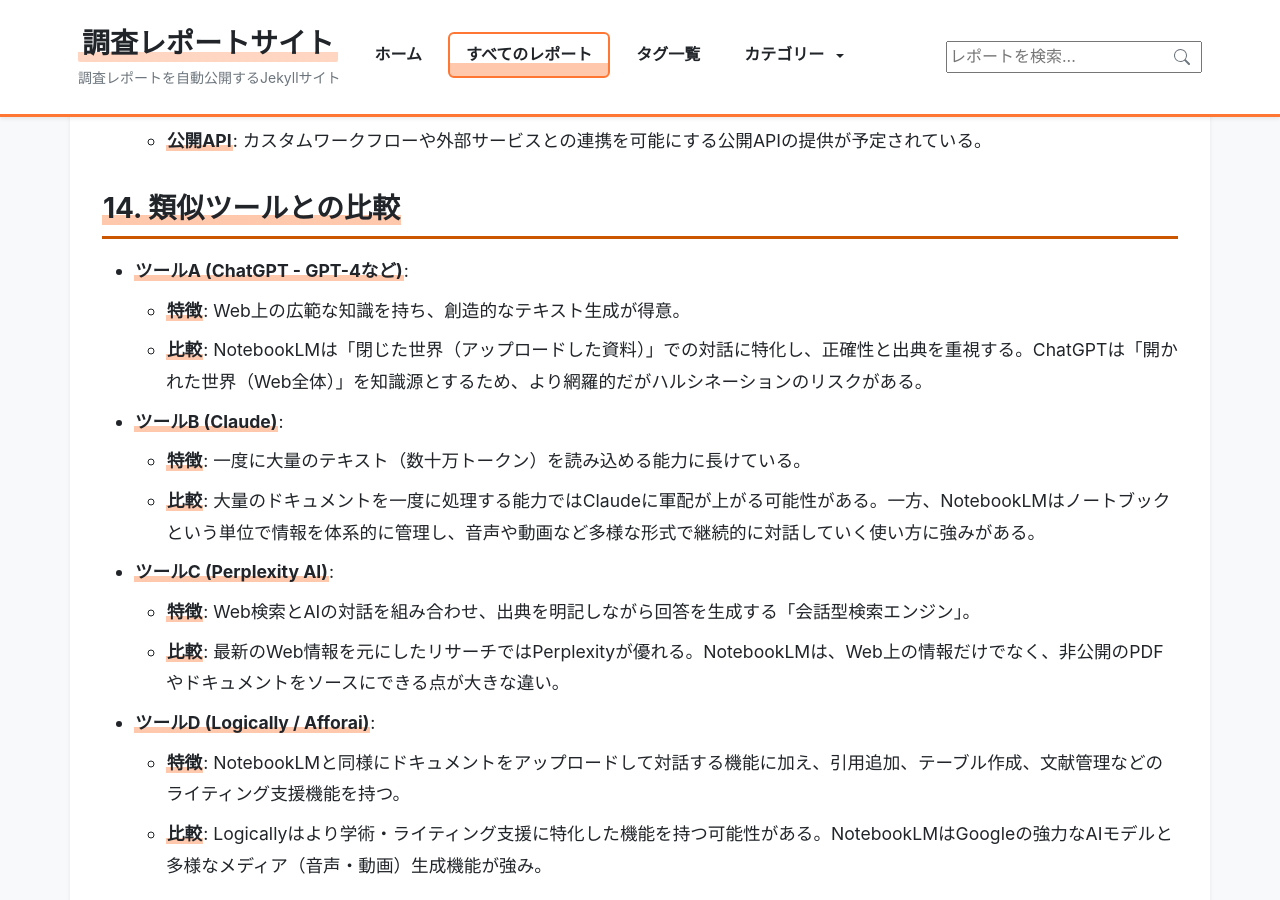
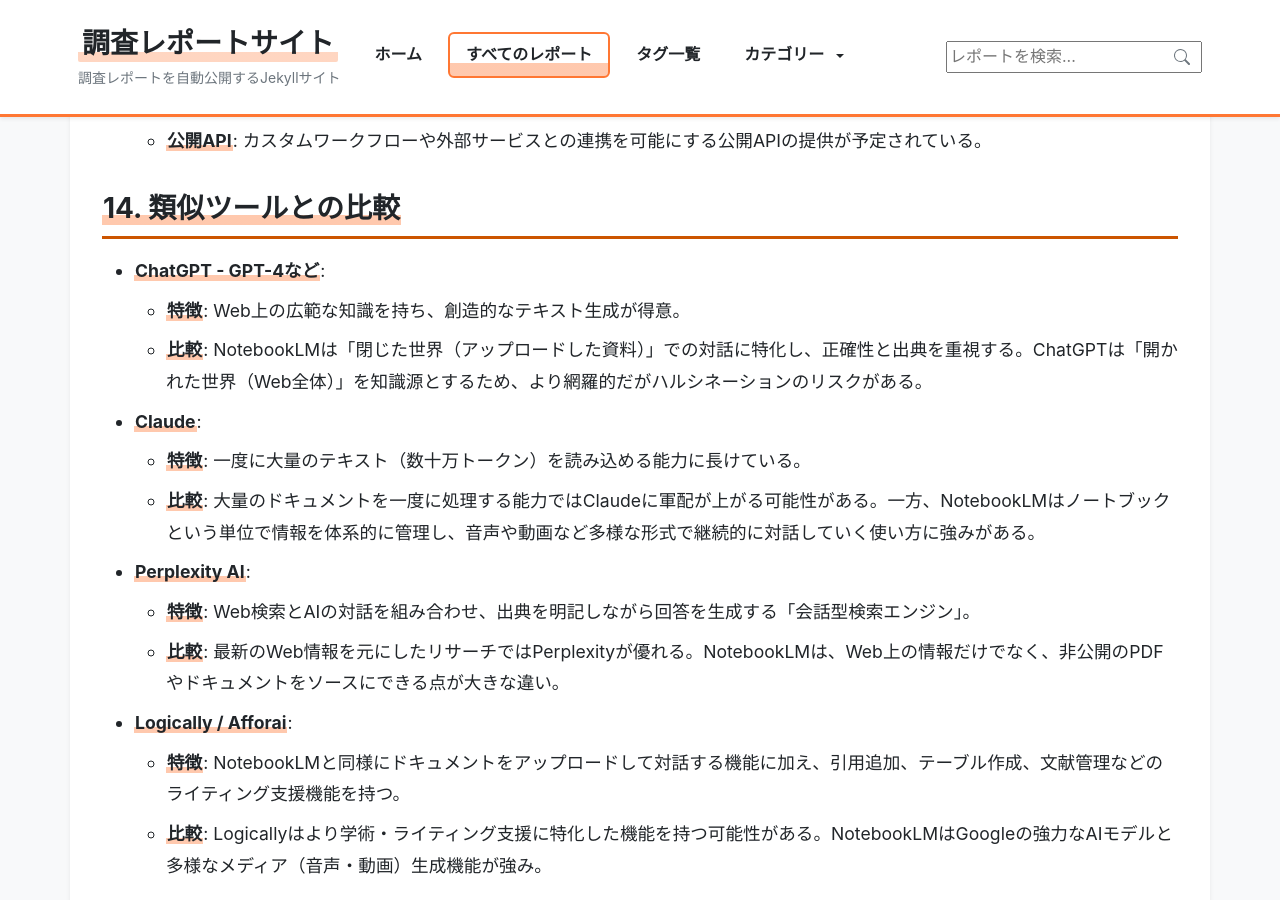
Before and after one commit to aegisfleet/tool-survey-report, a Jekyll site: the page built from _reports/notebooklm.md, in a window 1280 px wide and 900 px high, scrolled down 6497 px. Built offline with Jekyll 4.4.1, drawn with Linux system fonts in a browser that asks for light colours.

Commit message:
docs(reports): Refine NotebookLM report and update report template
- Update NotebookLM report comparison section to remove generic "ツールA/B/C" labels
- Replace generic tool labels with actual tool names in comparison section
- Simplify tool comparison template in report template
- Improve readability and specificity of tool comparison sections

```diff
--- a/_reports/notebooklm.md
+++ b/_reports/notebooklm.md
@@ -144,16 +144,16 @@
 
 ## **14. 類似ツールとの比較**
 
-* **ツールA (ChatGPT - GPT-4など)**:
+* **ChatGPT - GPT-4など**:
   * **特徴**: Web上の広範な知識を持ち、創造的なテキスト生成が得意。
   * **比較**: NotebookLMは「閉じた世界（アップロードした資料）」での対話に特化し、正確性と出典を重視する。ChatGPTは「開かれた世界（Web全体）」を知識源とするため、より網羅的だがハルシネーションのリスクがある。
-* **ツールB (Claude)**:
+* **Claude**:
   * **特徴**: 一度に大量のテキスト（数十万トークン）を読み込める能力に長けている。
   * **比較**: 大量のドキュメントを一度に処理する能力ではClaudeに軍配が上がる可能性がある。一方、NotebookLMはノートブックという単位で情報を体系的に管理し、音声や動画など多様な形式で継続的に対話していく使い方に強みがある。
-* **ツールC (Perplexity AI)**:
+* **Perplexity AI**:
   * **特徴**: Web検索とAIの対話を組み合わせ、出典を明記しながら回答を生成する「会話型検索エンジン」。
   * **比較**: 最新のWeb情報を元にしたリサーチではPerplexityが優れる。NotebookLMは、Web上の情報だけでなく、非公開のPDFやドキュメントをソースにできる点が大きな違い。
-* **ツールD (Logically / Afforai)**:
+* **Logically / Afforai**:
   * **特徴**: NotebookLMと同様にドキュメントをアップロードして対話する機能に加え、引用追加、テーブル作成、文献管理などのライティング支援機能を持つ。
   * **比較**: Logicallyはより学術・ライティング支援に特化した機能を持つ可能性がある。NotebookLMはGoogleの強力なAIモデルと多様なメディア（音声・動画）生成機能が強み。
 
```
Also changed, not shown: _reports/template.md (+3 -3 lines).
